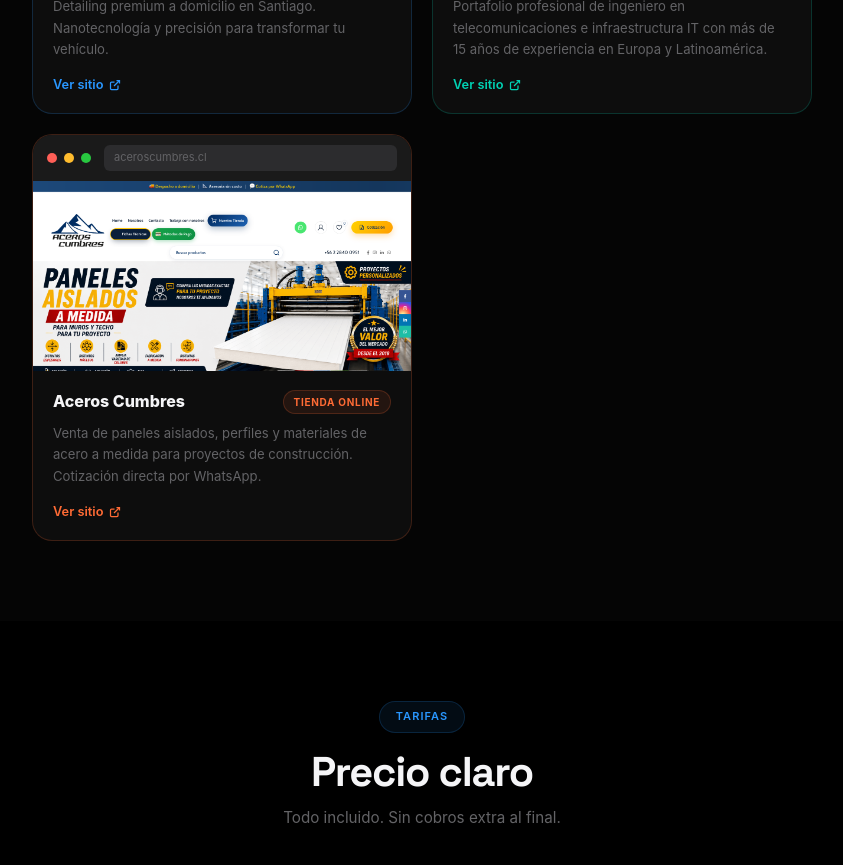
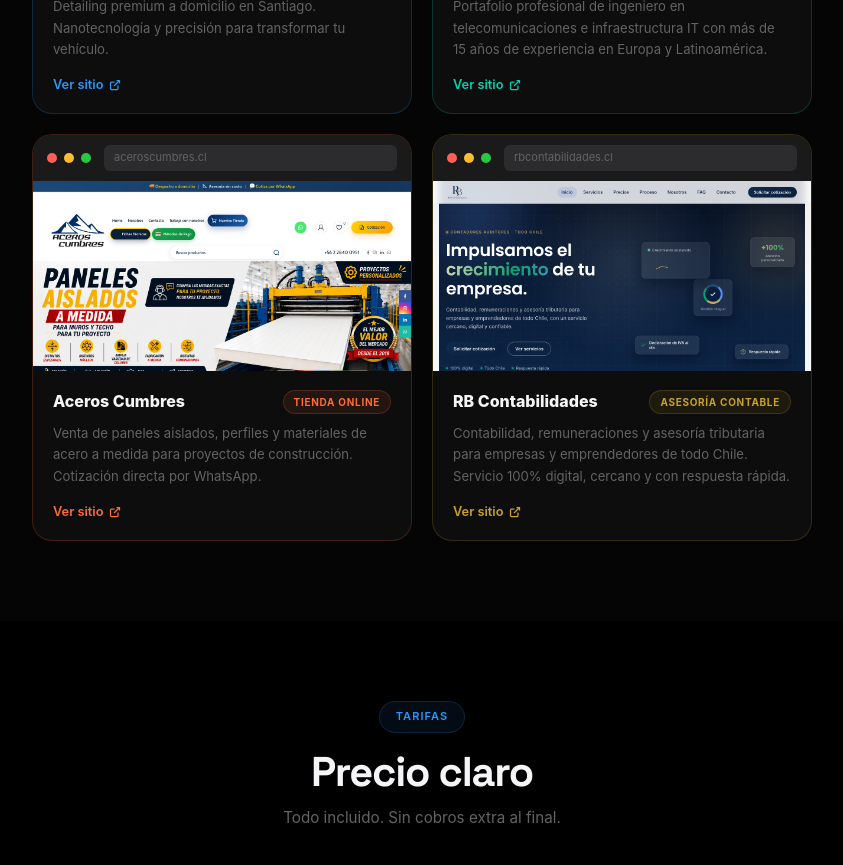
Before and after one commit to gersonfabianparra-jpg/FIXDAY, a Next.js app: page /paginas-web in a window 1280 px wide. Shown: the part 4180-5045 px from the top of the page, without its empty margins (218-1061 px from the left). Built offline with nearby package versions, Linux system fonts and the light colour scheme; no server answers.

Commit message:
Add RB Contabilidades to portfolio catalog

```diff
--- a/app/paginas-web/page.tsx
+++ b/app/paginas-web/page.tsx
@@ -99,6 +99,15 @@ const CLIENTES = [
     screenshot: '/screenshots/aceroscumbres.png',
     color: '#FF6B35',
     border: 'rgba(255,107,53,.2)',
+  },
+  {
+    name: 'RB Contabilidades',
+    url: 'https://rbcontabilidades.cl',
+    category: 'Asesoría contable',
+    desc: 'Contabilidad, remuneraciones y asesoría tributaria para empresas y emprendedores de todo Chile. Servicio 100% digital, cercano y con respuesta rápida.',
+    screenshot: '/screenshots/rbcontabilidades.png',
+    color: '#C9A227',
+    border: 'rgba(201,162,39,.2)',
   },
 ]
 
```
Also changed, not shown: public/screenshots/rbcontabilidades.png (added).
